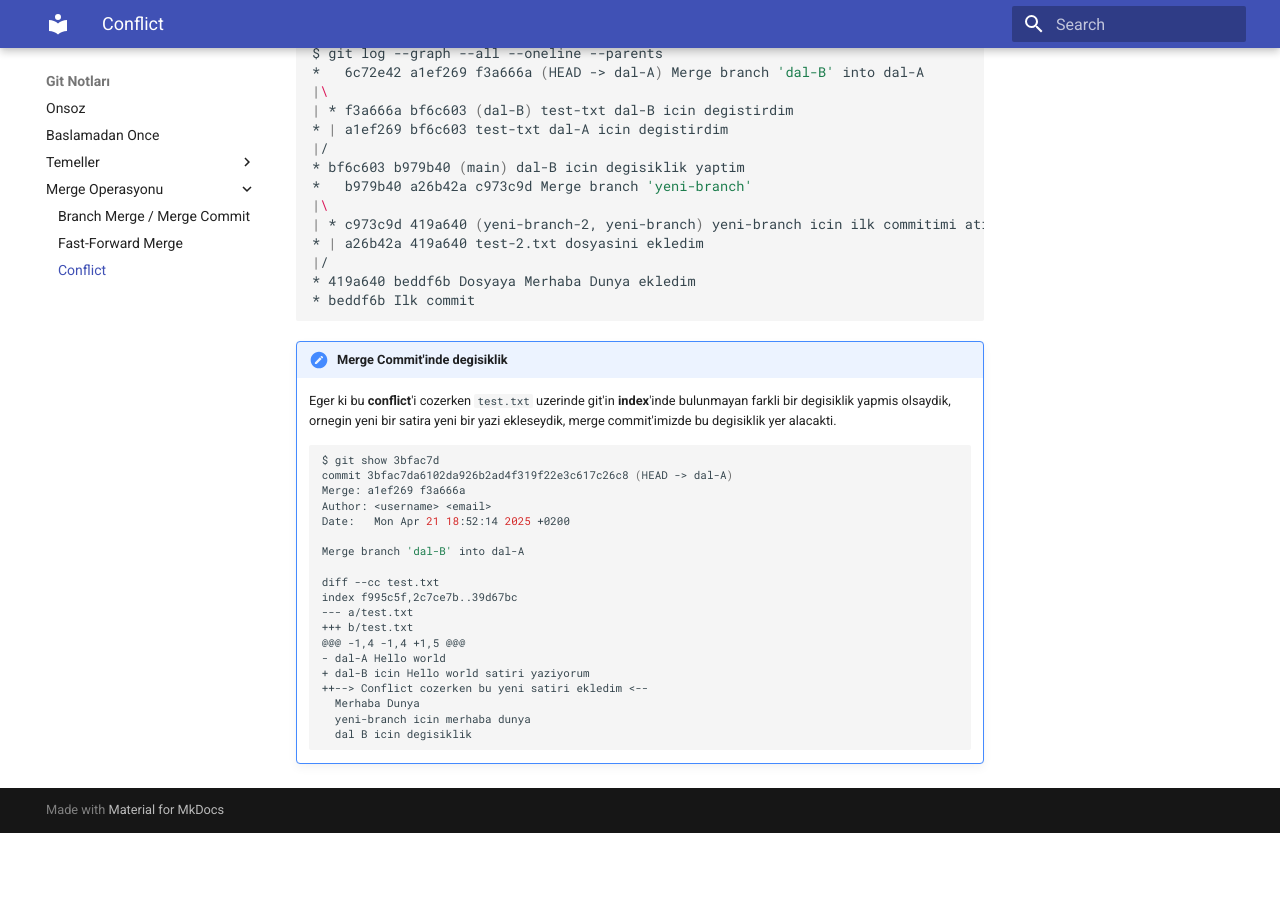
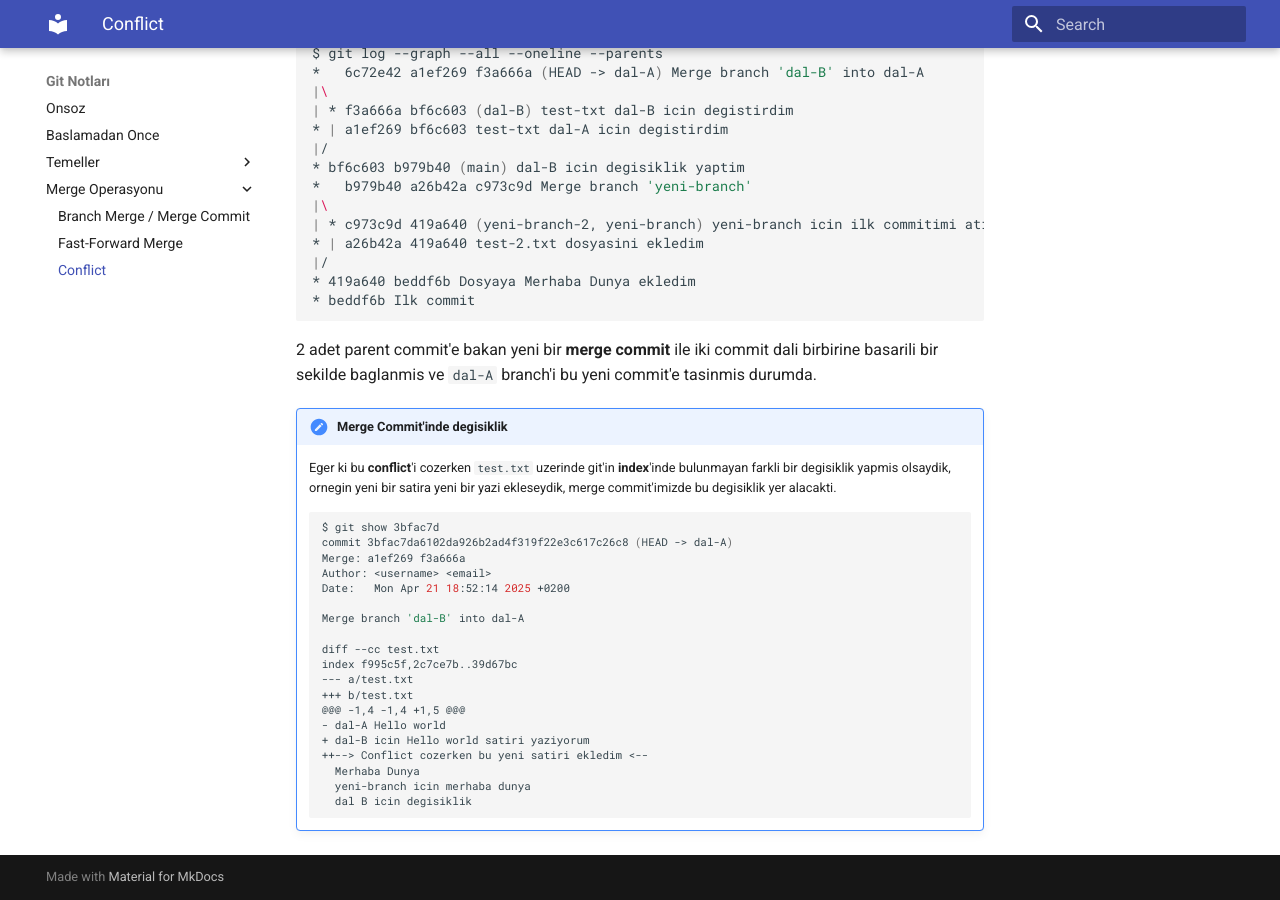
Before and after one commit to buravc/git-kilavuzu, an MkDocs documentation site: the page built from docs/merge/conflict.md, in a window 1280 px wide and 900 px high, scrolled down 2973 px. Built offline with MkDocs 1.6.1 and Material for MkDocs 9.7.7, drawn with Linux system fonts in a browser that asks for light colours; before the commit the page ends 3806 px from its top, so only the background shows below that.

Commit message:
add merge-commit explanation

````diff
--- a/docs/merge/conflict.md
+++ b/docs/merge/conflict.md
@@ -147,6 +147,8 @@ $ git log --graph --all --oneline --parents
 * beddf6b Ilk commit
 ```
 
+2 adet parent commit'e bakan yeni bir **merge commit** ile iki commit dali birbirine basarili bir sekilde baglanmis ve `dal-A` branch'i bu yeni commit'e tasinmis durumda.
+
 !!! note "Merge Commit'inde degisiklik"
     Eger ki bu **conflict**'i cozerken `test.txt` uzerinde git'in **index**'inde bulunmayan farkli bir degisiklik yapmis olsaydik, ornegin yeni bir satira yeni bir yazi ekleseydik, merge commit'imizde bu degisiklik yer alacakti.
     ```bash
````
